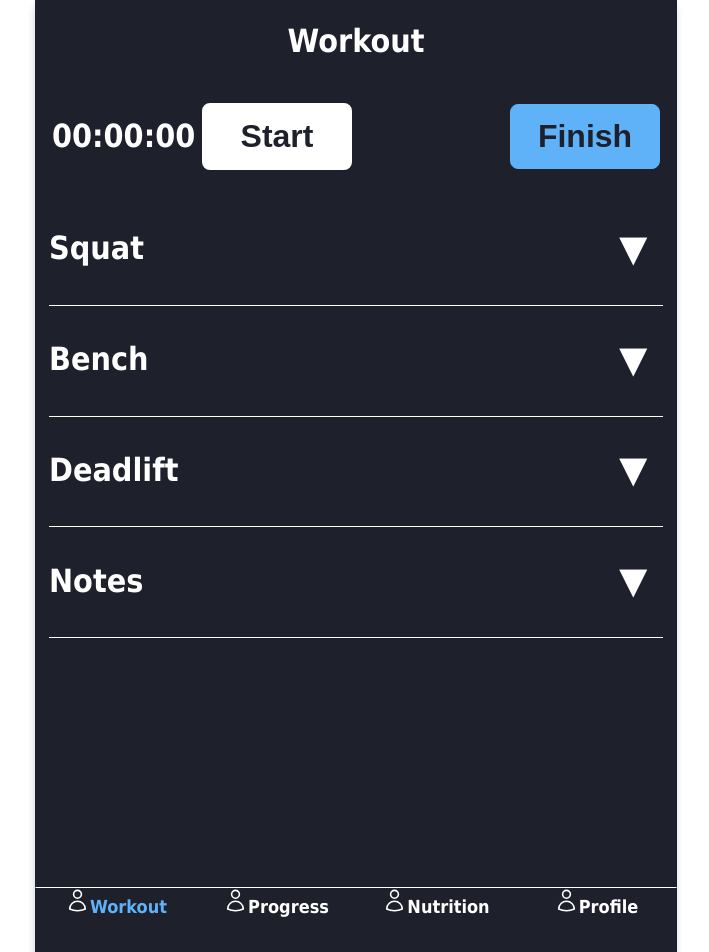
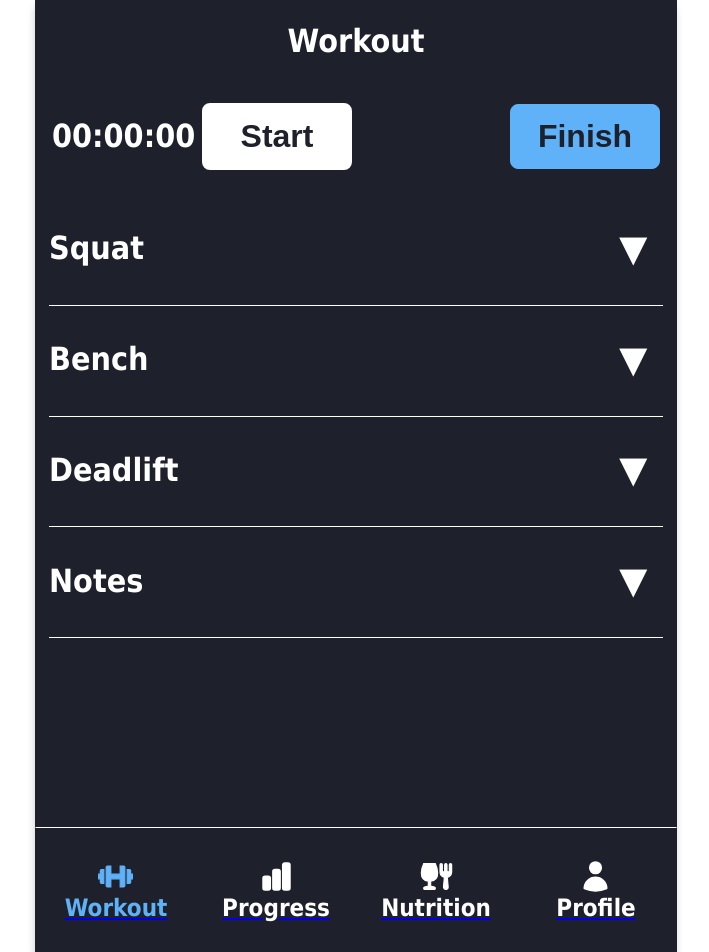
Before and after one commit to valerieYen/fit-sync, a React (Vite) app: page / in a window 1280 px wide. Shown: the top 952 px of the page, without its empty margins (285-994 px from the left). Built offline with nearby package versions, Linux system fonts and the light colour scheme.

Commit message:
Edited navbar UI

```diff
--- a/src/Layout.jsx
+++ b/src/Layout.jsx
@@ -14,12 +14,72 @@ const Layout = () => {
           <li>
             <NavLink to="/" className={({ isActive }) => isActive ? "active" : ""}>
               <svg
+  xmlns="http://www.w3.org/2000/svg"
+  viewBox="0 0 30 30"
+  width="35px"
+  height="35px"
+  fill="white"
+  stroke="white"
+>
+  <path
+    d="M8 6C7.448 6 7 6.448 7 7V23C7 23.552 7.448 24 8 24H11V17H19V24H22C22.552 24 23 23.552 23 23V7C23 6.448 22.552 6 22 6H19V13H11V6H8ZM3 9C2.448 9 2 9.448 2 10V13H0V17H2V20C2 20.552 2.448 21 3 21H5V9H3ZM25 9V21H27C27.552 21 28 20.552 28 20V17H30V13H28V10C28 9.448 27.552 9 27 9H25Z"
+  />
+              </svg>
+
+              <p>Workout</p>
+            </NavLink>
+          </li>
+          <li>
+            <NavLink to="/progress" className={({ isActive }) => isActive ? "active" : ""}>
+                <svg xmlns="http://www.w3.org/2000/svg"
+                fill="white"
+                viewBox="0 0 24 24" stroke-width="1.5"  stroke="white"
+                class="size-6"
+                style={{ height: '35px' }}
+                >
+                  <path stroke-linecap="round" stroke-linejoin="round" d="M3 13.125C3 12.504 3.504 12 4.125 12h2.25c.621 0 1.125.504 1.125 1.125v6.75C7.5 20.496 6.996 21 6.375 21h-2.25A1.125 1.125 0 0 1 3 19.875v-6.75ZM9.75 8.625c0-.621.504-1.125 1.125-1.125h2.25c.621 0 1.125.504 1.125 1.125v11.25c0 .621-.504 1.125-1.125 1.125h-2.25a1.125 1.125 0 0 1-1.125-1.125V8.625ZM16.5 4.125c0-.621.504-1.125 1.125-1.125h2.25C20.496 3 21 3.504 21 4.125v15.75c0 .621-.504 1.125-1.125 1.125h-2.25a1.125 1.125 0 0 1-1.125-1.125V4.125Z" />
+                </svg>
+
+              <p>Progress</p>
+
+            </NavLink>
+          </li>
+          <li>
+            <NavLink to="/nutrition" className={({ isActive }) => isActive ? "active" : ""}>
+              <svg
+  xmlns="http://www.w3.org/2000/svg"
+  viewBox="0 0 30 30"
+  width="35px"
+  height="35px"
+  fill="white"
+  stroke="white"
+>
+  <path
+    d="M4 4 C4 4 2 8 2 12 C2 15.594784 3.7573877 18.551333 8 18.949219 L8 23.242188 L4.7382812 24.03125
+    C4.2516577 24.162198 3.9367723 24.632802 4.0031777 25.131834 C4.0695831 25.630866 4.4965771 26.002749 5 26
+    L13 26 C13.506396 26.006699 13.937869 25.633802 14.004607 25.131778 C14.071344 24.629754 13.752278 24.157083
+    13.261719 24.03125 L10 23.242188 L10 18.949219 C14.242612 18.551333 16 15.594784 16 12 C16 8 14 4 14 4
+    L4 4 Z M19 4 C18.448 4 18 4.448 18 5 L18 10.785156 C18 13.127346 19.541266 15.23203 21.734375 15.822266
+    L21 23.826172 C21 24.941 21.895 26 23 26 C24.104 26 25 25.104 25 24 L24.259766 15.833984
+    C26.410191 15.274998 28 13.325156 28 11 L28 5 C28 4.448 27.552 4 27 4 C26.448 4 26 4.448 26 5 L26 10
+    C26 10.553 25.552 11 25 11 C24.448 11 24 10.553 24 10 L24 5 C24 4.448 23.552 4 23 4 C22.448 4 22 4.448
+    22 5 L22 10 C22 10.553 21.552 11 21 11 C20.448 11 20 10.553 20 10 L20 5 C20 4.448 19.552 4 19 4 Z"
+  />
+              </svg>
+
+              <p>Nutrition</p>
+
+            </NavLink>
+          </li>
+          <li>
+            <NavLink to="/profile" className={({ isActive }) => isActive ? "active" : ""}>
+              <svg
                 xmlns="http://www.w3.org/2000/svg"
-                fill="none"
+                fill="white"
                 viewBox="0 0 24 24"
                 strokeWidth="1.5"
                 stroke="white"
-                style={{ width: '25px' }}
+                style={{ height: '35px' }}
               >
                 <path
                   strokeLinecap="round"
@@ -27,64 +87,7 @@ const Layout = () => {
                   d="M15.75 6a3.75 3.75 0 1 1-7.5 0 3.75 3.75 0 0 1 7.5 0ZM4.501 20.118a7.5 7.5 0 0 1 14.998 0A17.933 17.933 0 0 1 12 21.75c-2.676 0-5.216-.584-7.499-1.632Z"
                 />
               </svg>
-              Workout
-            </NavLink>
-          </li>
-          <li>
-            <NavLink to="/progress" className={({ isActive }) => isActive ? "active" : ""}>
-              <svg
-                xmlns="http://www.w3.org/2000/svg"
-                fill="none"
-                viewBox="0 0 24 24"
-                strokeWidth="1.5"
-                stroke="white"
-                style={{ width: '25px' }}
-              >
-                <path
-                  strokeLinecap="round"
-                  strokeLinejoin="round"
-                  d="M15.75 6a3.75 3.75 0 1 1-7.5 0 3.75 3.75 0 0 1 7.5 0ZM4.501 20.118a7.5 7.5 0 0 1 14.998 0A17.933 17.933 0 0 1 12 21.75c-2.676 0-5.216-.584-7.499-1.632Z"
-                />
-              </svg>
-              Progress
-            </NavLink>
-          </li>
-          <li>
-            <NavLink to="/nutrition" className={({ isActive }) => isActive ? "active" : ""}>
-              <svg
-                xmlns="http://www.w3.org/2000/svg"
-                fill="none"
-                viewBox="0 0 24 24"
-                strokeWidth="1.5"
-                stroke="white"
-                style={{ width: '25px' }}
-              >
-                <path
-                  strokeLinecap="round"
-                  strokeLinejoin="round"
-                  d="M15.75 6a3.75 3.75 0 1 1-7.5 0 3.75 3.75 0 0 1 7.5 0ZM4.501 20.118a7.5 7.5 0 0 1 14.998 0A17.933 17.933 0 0 1 12 21.75c-2.676 0-5.216-.584-7.499-1.632Z"
-                />
-              </svg>
-              Nutrition
-            </NavLink>
-          </li>
-          <li>
-            <NavLink to="/profile" className={({ isActive }) => isActive ? "active" : ""}>
-              <svg
-                xmlns="http://www.w3.org/2000/svg"
-                fill="none"
-                viewBox="0 0 24 24"
-                strokeWidth="1.5"
-                stroke="white"
-                style={{ width: '25px' }}
-              >
-                <path
-                  strokeLinecap="round"
-                  strokeLinejoin="round"
-                  d="M15.75 6a3.75 3.75 0 1 1-7.5 0 3.75 3.75 0 0 1 7.5 0ZM4.501 20.118a7.5 7.5 0 0 1 14.998 0A17.933 17.933 0 0 1 12 21.75c-2.676 0-5.216-.584-7.499-1.632Z"
-                />
-              </svg>
-              Profile
+              <p>Profile</p>
             </NavLink>
           </li>
         </ul>
--- a/src/index.css
+++ b/src/index.css
@@ -38,7 +38,7 @@ p {
 /* Navbar styling Start */
 .navbar {
   width: 100%;
-  height: 75px;
+  height: 125px;
   background-color: var(--bg-color);
   border: 1px solid var(--bg-color);
   border-top: 1px solid var(--forefront-color);
@@ -52,31 +52,47 @@ p {
   list-style-type: none;
   display: flex;
   justify-content: space-around;
+  height: 100%;
 }
 
 .navbar li {
   flex: 1;
   display: flex;
   flex-direction: column;
+  justify-content: center;
   align-items: center;
+  height: 100%;
 }
 
-.navbar a {
+.navbar svg {
+  display: block;
+  margin: 0 auto;
+}
+
+.navbar p {
   display: block;
   padding: 0px;
+  margin: 0;
   text-align: center;
   text-decoration: none;
-  color: var(--forefront-color);
-  font-size: 18px;
+  font-size: 1.5rem;
   font-weight: bold;
+  text-decoration: none;
 }
 
-.navbar a:hover {
-  background-color: #555;
+.navbar a svg,
+.navbar a p {
+  color: var(--forefront-color);
+  stroke: var(--forefront-color);
+  transition: all 0.2s ease;
+  text-decoration: none;
 }
 
-.navbar a.active {
+.navbar a.active svg,
+.navbar a.active p {
   color: var(--tertiary-color);
+  fill: var(--tertiary-color);
+  stroke: var(--tertiary-color);
 }
 
 /* Navbar styling end */
@@ -88,7 +104,7 @@ p {
 
 .page-container {
   width: 100%;
-  height: 885px;
+  height: 825px;
   border: 1px solid var(--bg-color);
   background-color: var(--bg-color);
   color: white;
```
